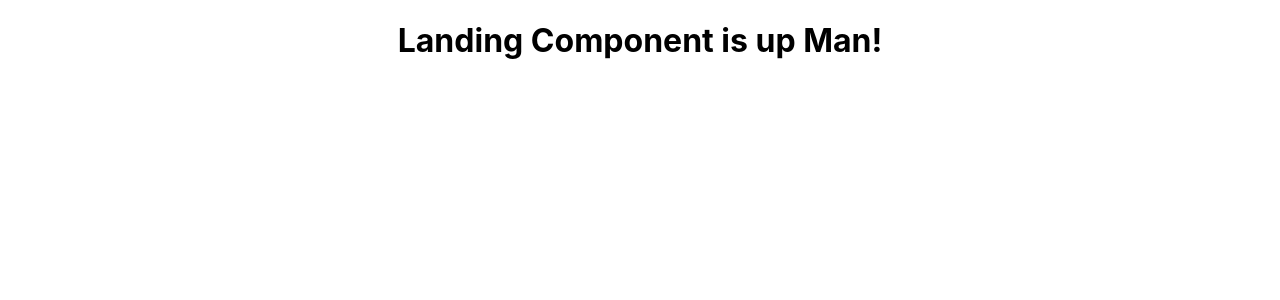
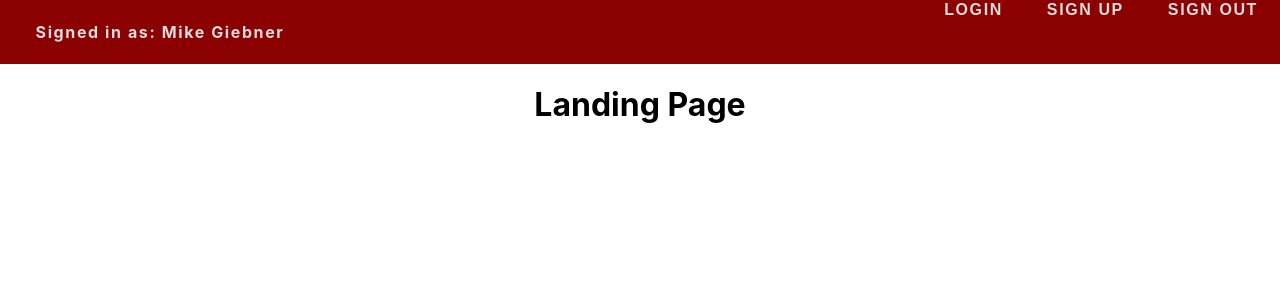
Before and after one commit to tpsnugget/RecipeApp, a React (Create React App) app in the folder client/: page / in a window 1280 px wide. Shown: the top 300 px of the page. Built offline with nearby package versions, Linux system fonts and the light colour scheme; the HTML template or start-up script is replaced by a standard one.

Commit message:
Added a non-functional NavBar to the Lanidng page. Page has three buttons and a default signed in as: Name.

```diff
--- a/client/src/Landing.js
+++ b/client/src/Landing.js
@@ -1,9 +1,11 @@
 import React from 'react'
+import NavBar from "./NavBar"
 
 function Landing() {
    return (
       <div>
-         <h1>Landing Component is up Man!</h1>
+         <NavBar />
+         <h1>Landing Page</h1>
       </div>
    )
 }
--- /dev/null
+++ b/client/src/NavBar.css
@@ -0,0 +1,33 @@
+.NavBar, .NavBar-right-side {
+   width: 100%;
+   height: 64px;
+   background-color: darkred;
+   display: flex;
+   justify-content: flex-end;
+}
+
+.NavBar-left-side {
+   width: 30%;
+   font-size: 1rem;
+   font-weight: 700;
+   color: rgb(220, 220, 220);
+   letter-spacing: 0.1rem;
+   margin: 0 1rem;
+   align-self: center;
+}
+
+button {
+   border: none;
+   outline: none;
+   background-color: inherit;
+   font-size: 1rem;
+   font-weight: 700;
+   color: rgb(220, 220, 220);
+   transition: ease-in-out 0.25s;
+   letter-spacing: 0.1rem;
+   margin: 0 1rem;
+}
+
+button:hover {
+   color: rgba(200, 200, 200, 0.7);
+}
--- /dev/null
+++ b/client/src/NavBar.js
@@ -0,0 +1,23 @@
+import React, { Component } from "react"
+import "./NavBar.css"
+
+class NavBar extends Component {
+
+   render() {
+      return (
+         <div className="NavBar">
+            <div className="NavBar-left-side">
+               <>Signed in as: Mike Giebner</>
+            </div>
+            <div className="NavBar-right-side">
+               <button className="NavBar-Login-button">LOGIN</button>
+               <button className="NavBar-SignUp-button">SIGN UP</button>
+               <button className="NavBar-SignOut-button">SIGN OUT</button>
+            </div>
+
+         </div>
+      )
+   }
+}
+
+export default NavBar
--- a/client/src/Recipes.css
+++ b/client/src/Recipes.css
@@ -37,12 +37,19 @@
    align-items: flex-start;
 }
 
+.right-side-container .description {
+   width: 80%;
+   text-align: center;
+   margin: 0 auto;
+}
+
 .right-side-prep {
    margin-left: 5rem;
    width: 70%;
    display: flex;
    flex-direction: column;
    align-items: flex-start;
+   line-height: 1.5rem;
 }
 
 .right-side-prep strong {
@@ -61,6 +68,11 @@
    border-radius: 50%;
 }
 
+.right-side-container img {
+   max-height: 35%;
+   padding: 2rem 0;
+}
+
 button {
    display: flex;
    margin: 0.5rem 0;
--- a/client/src/Recipes.js
+++ b/client/src/Recipes.js
@@ -71,6 +71,9 @@ class Recipes extends Component {
 
       var data = this.state.data
 
+      /* The ternary operator below is because sometimes the data from the db
+         is one-level down in an array, and sometimes it is two-levels down
+         in an array */
       {
          Array.isArray(data)
             ? data = data
@@ -108,14 +111,15 @@ class Recipes extends Component {
                   selectRecipe={this.selectRecipe}
                />
             </div>
-            <div className="right-side-container">
-               <h1>{title}</h1>
-               <p>{this.state.chosenRecipe[0].description}</p>
+            <div className="right-side-container">               <button>Edit</button>
+               <button>Delete</button>
+               {title !== "" ? <h1>{title}</h1> : (<><h1>Main Recipe Page</h1> <h2>Click on a Recipe to the Left for More Information</h2></>)}
+               <p className="description">{this.state.chosenRecipe[0].description}</p>
                <img src={this.state.chosenRecipe[0].image} alt={this.state.chosenRecipe[0].title} />
                <div className="right-side-inner-container">
                   <div className="right-side-ingredients">
                      {title !== "" ? <h4>Ingredients:</h4> : ""}
-                        {showIngredients}
+                     {showIngredients}
                   </div>
                   <div className="right-side-prep">
                      {title !== "" ? <h4>Prep:</h4> : ""}
--- a/client/src/SideRecipes.js
+++ b/client/src/SideRecipes.js
@@ -8,12 +8,9 @@ class SideRecipes extends Component {
    }
 
    handleClick(e) {
-      console.log("e.target.value: ", e.target.value)
       const selectedRecipe = this.props.data.filter((r) => {
-         console.log("r._id: ", r._id)
          return r._id === e.target.value
       })
-      console.log("Sending selectedRecipe: ", selectedRecipe)
       this.props.selectRecipe(selectedRecipe)
    }
 
```
